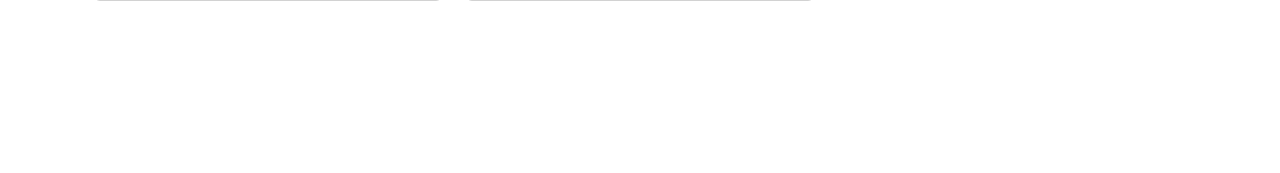
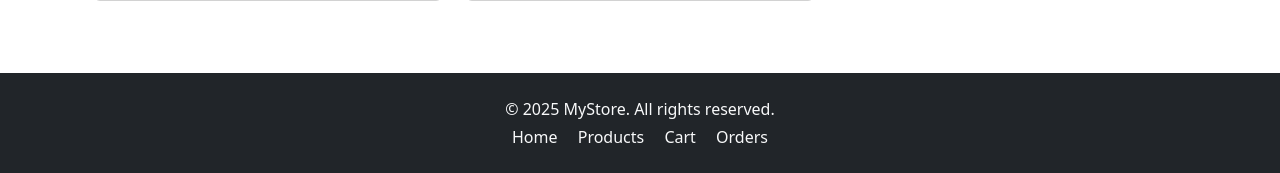
Before and after one commit to san413/ecommerce_project, a Django app: page /products/ in a window 1280 px wide. Shown: the part 1064-1237 px from the top of the page. Before the commit the page ends 1065 px from the top, so only its background shows below. Run offline with Django 5.2, Linux system fonts and the light colour scheme; data comes from the database, SQL or seed files in the repository; both versions use the stored data as it was after the commit.

Commit message:
added footer and dark mode

```diff
--- a/store/templates/store/base.html
+++ b/store/templates/store/base.html
@@ -39,6 +39,7 @@
     <div class="alert alert-success">{{ message }}</div>
   {% endfor %}
 {% endif %}
+{% include "store/footer.html" %} <!-- 👈 Add this line -->
 
     <!-- Bootstrap JS -->
     <script src="https://cdn.jsdelivr.net/npm/bootstrap@5.3.3/dist/js/bootstrap.bundle.min.js"></script>
@@ -50,6 +51,7 @@
           function applyTheme(dark) {
               document.body.classList.toggle('dark-mode', dark);
               document.querySelector('.navbar').classList.toggle('dark-mode', dark);
+              document.querySelector('footer').classList.toggle('dark-mode', dark);
               document.querySelectorAll('.dropdown-menu').forEach(menu => {
                   menu.classList.toggle('dark-mode', dark);
               });
--- /dev/null
+++ b/store/templates/store/footer.html
@@ -0,0 +1,12 @@
+<!-- store/footer.html -->
+<footer class="bg-dark text-light py-4 mt-5">
+    <div class="container text-center">
+      <p class="mb-1">&copy; 2025 MyStore. All rights reserved.</p>
+      <p class="mb-0">
+        <a href="/" class="text-decoration-none text-light me-3">Home</a>
+        <a href="/products/" class="text-decoration-none text-light me-3">Products</a>
+        <a href="/cart/" class="text-decoration-none text-light me-3">Cart</a>
+        <a href="/orders/" class="text-decoration-none text-light">Orders</a>
+      </p>
+    </div>
+  </footer>
```
Also changed, not shown: db.sqlite3.
